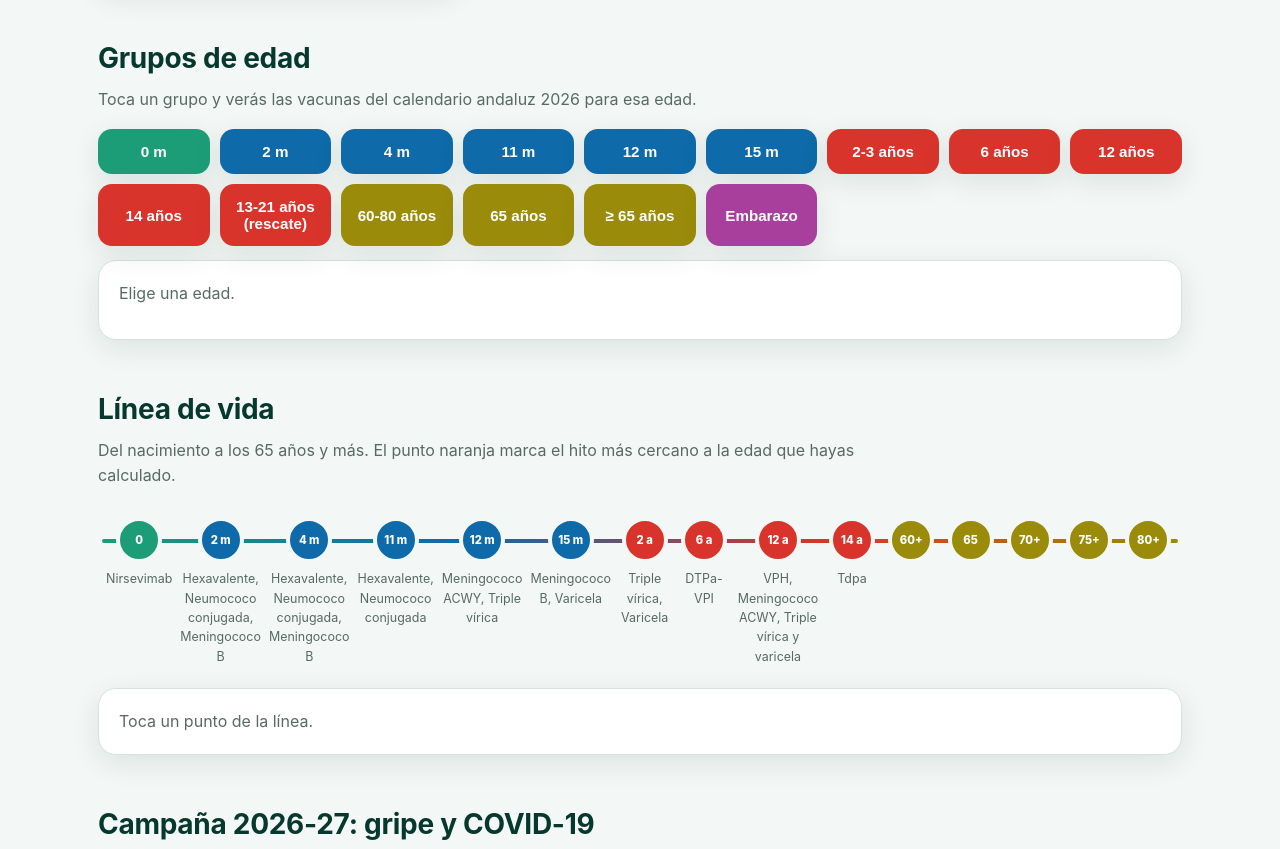
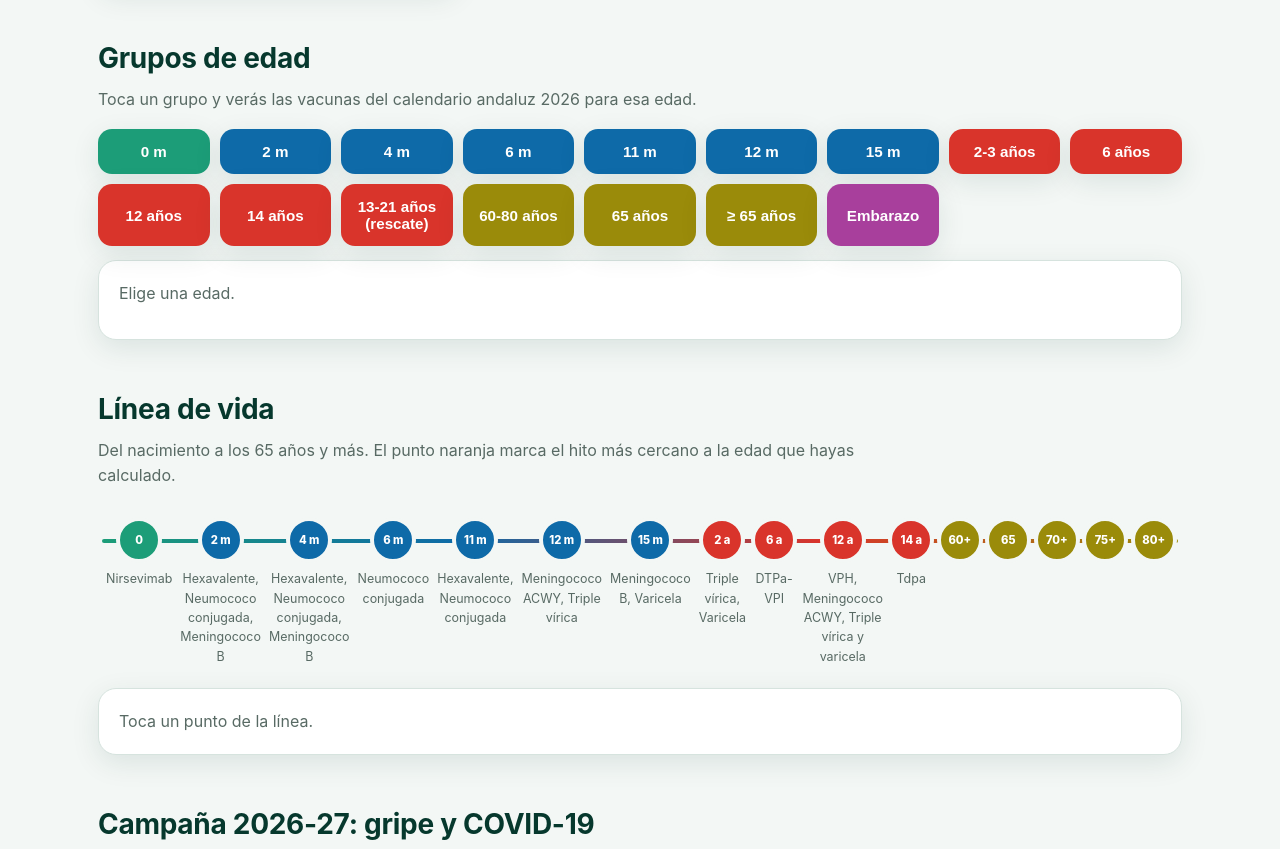
Before and after one commit to manolomalaga/vacunas-antequera, a plain HTML site: page index.html in a window 1280 px wide. Shown: the part 1620-2469 px from the top of the page. Drawn offline with Linux system fonts and the light colour scheme.

Commit message:
Update HTML structure and add new media queries

```diff
--- a/index.html
+++ b/index.html
@@ -1,4 +1,4 @@
- <!DOCTYPE html>
+<!DOCTYPE html>
 <html lang="es">
 <head>
 <meta charset="utf-8">
@@ -115,6 +115,8 @@ footer{margin-top:50px;background:var(--gd);color:#cfe8df;padding:28px 0}footer
 @media(max-width:860px){.heroin{grid-template-columns:1fr}.heroimg{display:none}.assist{grid-template-columns:1fr}.stats{grid-template-columns:1fr 1fr}.two{grid-template-columns:1fr}}
 @media print{header.hero,nav.menu,.tools,.cta,footer .fl,.quiz,.srch{display:none}.reveal{opacity:1;transform:none}body{background:#fff;color:#000}}
 @media(prefers-reduced-motion:reduce){*{animation:none!important;transition:none!important}}
+@media(max-width:560px){.brand{flex-wrap:wrap}.logo img{max-height:44px}.tools{margin-left:auto;gap:6px}.tools button{padding:6px 11px;font-size:.82rem;white-space:nowrap}}
+body.dark .card,body.dark .tool,body.dark details{background:var(--card)}
 </style>
 </head>
 <body>
@@ -321,7 +323,8 @@ var MIL=[
  {m:0,l:"Nacimiento",g:"a0",v:[["Nirsevimab (Beyfortus)","Una dosis si nace entre el 1/4/2026 y el 31/3/2027. Ver apartado VRS."]]},
  {m:2,l:"2 meses",g:"a1",v:[["Hexavalente","1ª dosis"],["Neumococo conjugada (VNC20)","1ª dosis"],["Meningococo B","1ª dosis"],["Rotavirus (Rotarix, oral)","1ª dosis. Solo nacidos desde el 1/10/2025."]]},
  {m:4,l:"4 meses",g:"a1",v:[["Hexavalente","2ª dosis"],["Neumococo conjugada (VNC20)","2ª dosis"],["Meningococo B","2ª dosis"],["Meningococo ACWY (Nimenrix)","1 dosis"],["Rotavirus (Rotarix, oral)","2ª dosis. Solo nacidos desde el 1/10/2025."]]},
- {m:11,l:"11 meses",g:"a1",v:[["Hexavalente","Refuerzo"],["Neumococo conjugada (VNC20)","Refuerzo (pauta 2+1)"]]},
+ {m:6,l:"6 meses",g:"a1",v:[["Neumococo conjugada (VNC20)","3ª dosis (pauta 3+1: 2, 4, 6 y 11 meses). Instrucción DGSPyOF-1/2026, apartado 3.3 y tabla 2."]]},
+ {m:11,l:"11 meses",g:"a1",v:[["Hexavalente","Refuerzo"],["Neumococo conjugada (VNC20)","4ª dosis, refuerzo (pauta 3+1: 2, 4, 6 y 11 meses)"]]},
  {m:12,l:"12 meses",g:"a1",v:[["Meningococo ACWY (MenQuadfi)","1 dosis"],["Triple vírica","1ª dosis"]]},
  {m:15,l:"15 meses",g:"a1",v:[["Meningococo B","Refuerzo"],["Varicela","1ª dosis"]]},
  {m:24,l:"2 años",g:"a2",v:[["Triple vírica","2ª dosis. Novedad 2026: se adelanta de 3 a 2 años."],["Varicela","2ª dosis. Novedad 2026: se adelanta de 3 a 2 años."]]},
@@ -431,7 +434,7 @@ $("#fecha").addEventListener("change",render);
 $("#fecha").value=iso(new Date());
 document.querySelectorAll(".quick button").forEach(function(b){b.addEventListener("click",function(){var t=$("#fecha").value?fromIso($("#fecha").value):new Date();var d=b.dataset.m!==undefined?addM(t,-(+b.dataset.m)):addM(t,-12*(+b.dataset.y));$("#dob").value=iso(d);state={};render()})});
 /* ---------- grupos de edad ---------- */
-var AGES=[["0 m",0,"a0"],["2 m",2,"a1"],["4 m",4,"a1"],["11 m",11,"a1"],["12 m",12,"a1"],["15 m",15,"a1"],["2-3 años",24,"a2"],["6 años",72,"a2"],["12 años",144,"a2"],["14 años",168,"a2"],["13-21 años (rescate)",-1,"a2"],["60-80 años",-2,"a3"],["65 años",-3,"a3"],["≥ 65 años",-4,"a3"],["Embarazo",-5,"a4"]];
+var AGES=[["0 m",0,"a0"],["2 m",2,"a1"],["4 m",4,"a1"],["6 m",6,"a1"],["11 m",11,"a1"],["12 m",12,"a1"],["15 m",15,"a1"],["2-3 años",24,"a2"],["6 años",72,"a2"],["12 años",144,"a2"],["14 años",168,"a2"],["13-21 años (rescate)",-1,"a2"],["60-80 años",-2,"a3"],["65 años",-3,"a3"],["≥ 65 años",-4,"a3"],["Embarazo",-5,"a4"]];
 var ADET={"-1":[["VPH (rescate)","1 dosis hasta los 21 años, ambos sexos"],["Meningococo ACWY (rescate, 13 a 18 años)","Si no recibieron ninguna dosis desde los 10 años"]],
 "-2":[["Neumococo (VNC20)","Una dosis a nacidos 1946-1966 sin VNC13, VNC15 ni VNC20"],["Gripe anual","Campaña; Efluelda desde los 75 años"]],
 "-3":[["Herpes zóster (Shingrix)","2 dosis, mínimo 2 meses. Cohorte de 1961, rescate de 1959 y 1960"],["Td","Verificar estado vacunal"]],
@@ -441,7 +444,7 @@ var ag=$("#ages");
 AGES.forEach(function(a,i){var b=document.createElement("button");b.className=a[2];b.textContent=a[0];b.addEventListener("click",function(){ag.querySelectorAll("button").forEach(function(x){x.classList.remove("on")});b.classList.add("on");var list;if(a[1]>=0){var ms=MIL.filter(function(m){return m.m===a[1]})[0];list=ms?ms.v:[]; if(a[1]===24)list=list.concat([["A los 3 años","Si no se puso a los 2: 2ª dosis de triple vírica y varicela"]])}else list=ADET[a[1]];
  $("#agedetail").innerHTML="<h3 style='margin-top:0'>"+esc(a[0])+"</h3>"+list.map(function(v){return '<div class="it"><div><b>'+esc(v[0])+'</b><small>'+esc(v[1])+'</small></div></div>'}).join("")});ag.appendChild(b)});
 /* ---------- línea de vida ---------- */
-var TL=[["0",0,"a0"],["2 m",2,"a1"],["4 m",4,"a1"],["11 m",11,"a1"],["12 m",12,"a1"],["15 m",15,"a1"],["2 a",24,"a2"],["6 a",72,"a2"],["12 a",144,"a2"],["14 a",168,"a2"],["60+",720,"a3"],["65",780,"a3"],["70+",840,"a3"],["75+",900,"a3"],["80+",960,"a3"]];
+var TL=[["0",0,"a0"],["2 m",2,"a1"],["4 m",4,"a1"],["6 m",6,"a1"],["11 m",11,"a1"],["12 m",12,"a1"],["15 m",15,"a1"],["2 a",24,"a2"],["6 a",72,"a2"],["12 a",144,"a2"],["14 a",168,"a2"],["60+",720,"a3"],["65",780,"a3"],["70+",840,"a3"],["75+",900,"a3"],["80+",960,"a3"]];
 var TD={720:[["Gripe anual","Desde los 60 años"],["Neumococo VNC20","Nacidos 1946-1966"]],780:[["Herpes zóster","2 dosis (cohorte 1961, rescate 1959-60)"],["Td","Verificar; completar hasta 5 dosis"]],840:[["COVID-19 anual","Desde los 70 años"]],900:[["Gripe alta carga (Efluelda)","Sistemática desde los 75 años"]],960:[["Gripe y COVID","Desde el 1 de octubre en la campaña (≥ 80 años)"]]};
 var tl=$("#tl"),COL={a0:"#1c9d78",a1:"#0e6aa8",a2:"#d9342b",a3:"#9a8b0a"};
 TL.forEach(function(t){var d=document.createElement("div");d.className="tn";d.innerHTML='<div class="dot" style="background:'+COL[t[2]]+'">'+t[0]+'</div><p>'+(t[1]<720?esc(MIL.filter(function(m){return m.m===t[1]})[0].v.map(function(v){return v[0].split(" (")[0]}).slice(0,3).join(", ")):"")+'</p>';d.dataset.m=t[1];d.querySelector(".dot").addEventListener("click",function(){var list=t[1]<720?MIL.filter(function(m){return m.m===t[1]})[0].v:TD[t[1]];$("#tldetail").innerHTML="<h3 style='margin-top:0'>"+esc(t[0])+"</h3>"+list.map(function(v){return '<div class="it"><div><b>'+esc(v[0])+'</b><small>'+esc(v[1])+'</small></div></div>'}).join("")});tl.appendChild(d)});
@@ -494,6 +497,4 @@ document.querySelectorAll("main section").forEach(function(s){so.observe(s)});
 </body>
 </html>
 
-<style>@media(max-width:560px){.brand{flex-wrap:wrap}.logo img{max-height:44px}.tools{margin-left:auto;gap:6px}.tools button{padding:6px 11px;font-size:.82rem;white-space:nowrap}}body.dark .card,body.dark .tool,body.dark details{background:var(--card)}</style>
-
 <script>(function(){var s=document.getElementById("riesgo");if(!s||document.getElementById("cisns"))return;var d=document.createElement("details");d.id="cisns";d.innerHTML='<summary>Tablas de vacunación en grupos de riesgo (Ministerio de Sanidad)</summary><div>Tablas del Consejo Interterritorial por patología o condición: recomendación específica, general, no recomendada o contraindicada. <a target="_blank" rel="noopener" href="https://www.sanidad.gob.es/areas/promocionPrevencion/vacunaciones/calendario/docs/CalendarioVacunacion_GRadultos.pdf">Adultos (más de 18 años)</a> · <a target="_blank" rel="noopener" href="https://www.sanidad.gob.es/areas/promocionPrevencion/vacunaciones/calendario/docs/CalendarioVacunacion_GRinfantil.pdf">Infancia y adolescencia (menos de 18 años)</a> · <a target="_blank" rel="noopener" href="https://www.andavac.es/vacunacion-en-grupos-de-riesgo/">Andavac, grupos de riesgo</a>. Para Andalucía manda la instrucción DGSPyOF-1/2026; estas tablas sirven de apoyo y comparación.</div>';var p=s.querySelector("details");p.parentNode.insertBefore(d,p);var f=document.querySelector("#fuentes .srcs");if(f){var a=document.createElement("a");a.target="_blank";a.rel="noopener";a.href="https://semergen.es/formacion/appvacunas/index.php";a.textContent="SEMERGEN, APP Vacunas (consulta por comunidad y edad)";f.appendChild(a)}})();</script>
```
